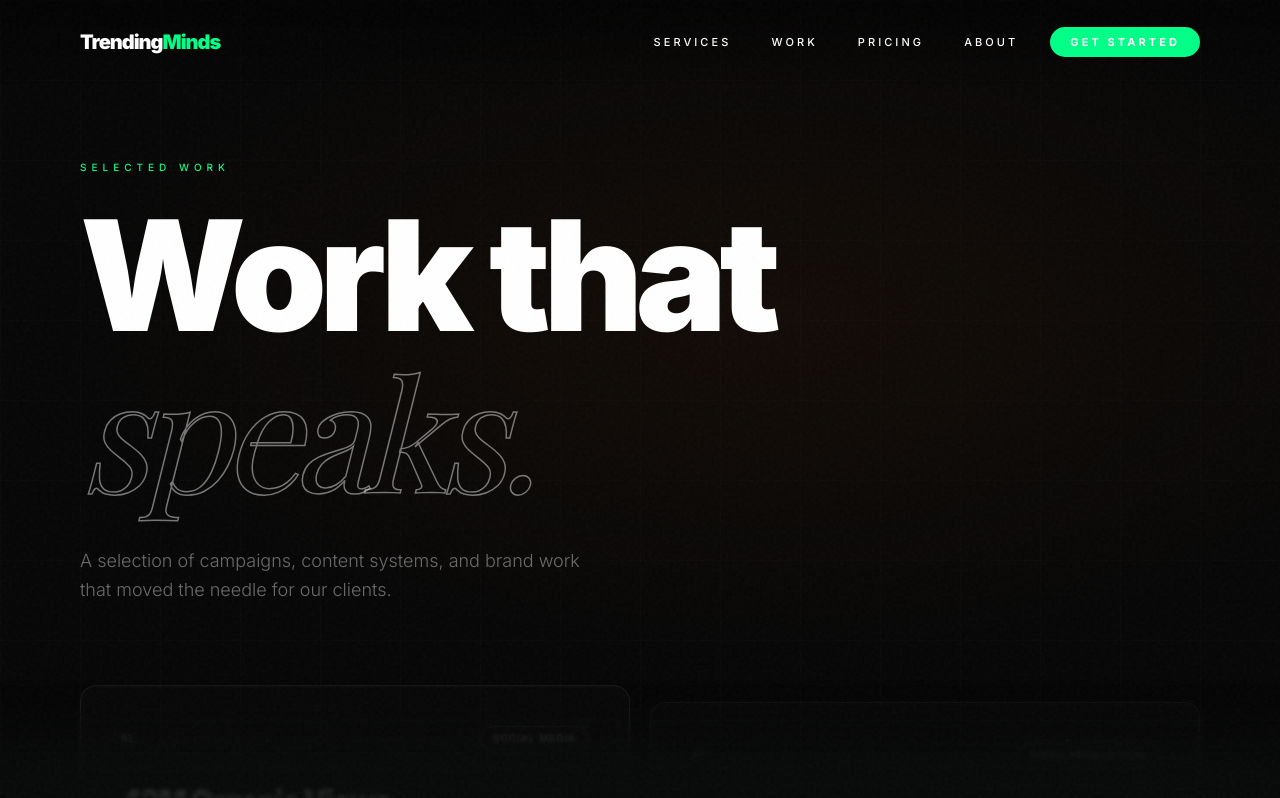
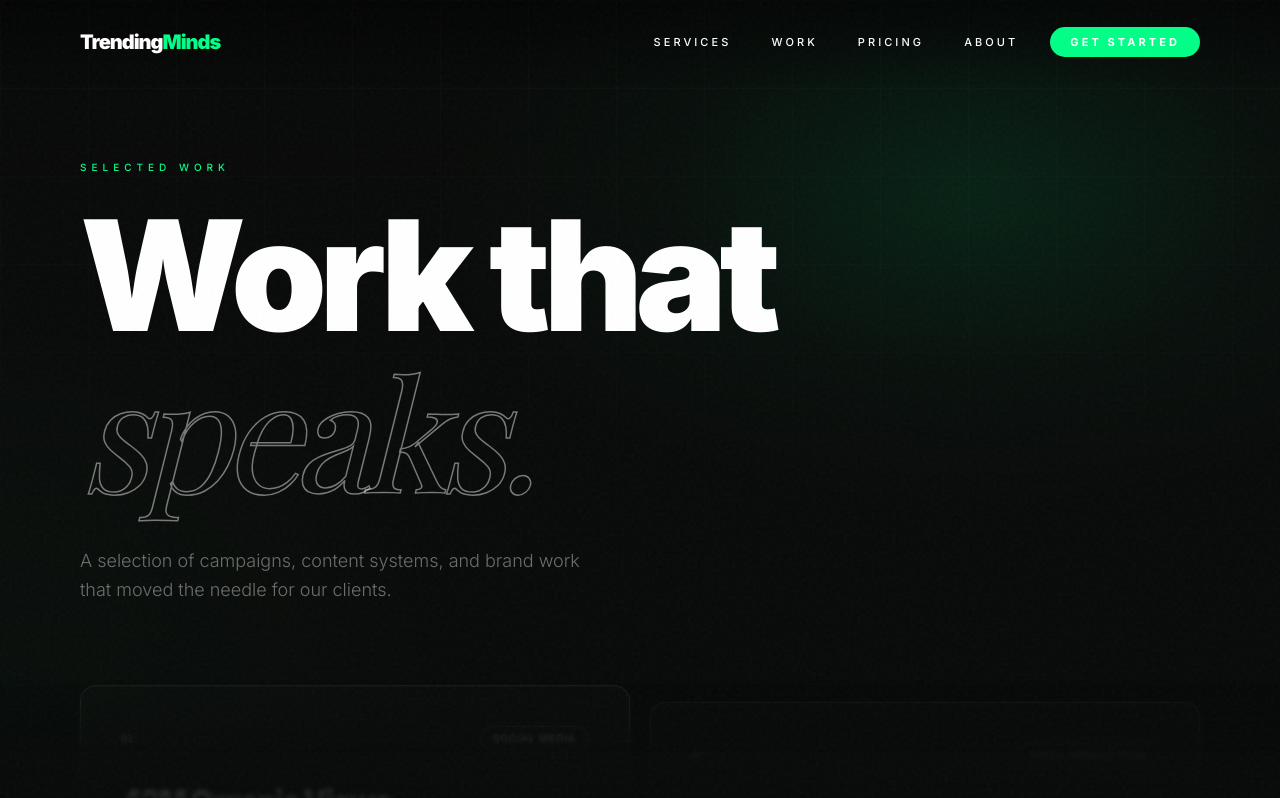
Before and after one commit to AadilRashid/trending-minds-website, a Next.js app: page /work in a window 1280 px wide. Shown: the top 798 px of the page. Built offline with nearby package versions, Linux system fonts and the light colour scheme; a web font is replaced by a local one.

Commit message:
Redesign shared visual foundation and homepage hero

```diff
--- a/components/Background.jsx
+++ b/components/Background.jsx
@@ -2,23 +2,24 @@
 
 export default function Background() {
   return (
-    <div className="fixed inset-0 z-0 bg-[#080808]">
-      {/* Radial gradient accent */}
+    <div className="fixed inset-0 z-0 overflow-hidden bg-[#080a09]" aria-hidden="true">
       <div
         className="absolute inset-0"
         style={{
-          background: "radial-gradient(ellipse 80% 60% at 60% 40%, rgba(255,107,26,0.06) 0%, transparent 70%)",
+          background:
+            "radial-gradient(ellipse 58% 54% at 76% 24%, rgba(0,255,135,.105) 0%, rgba(0,255,135,.025) 42%, transparent 74%), radial-gradient(ellipse 50% 70% at 0% 88%, rgba(0,255,135,.035), transparent 70%)",
         }}
       />
-      {/* Subtle grid */}
       <div
-        className="absolute inset-0 opacity-[0.025]"
+        className="absolute inset-0 opacity-[0.035]"
         style={{
-          backgroundImage: "linear-gradient(rgba(255,255,255,0.5) 1px, transparent 1px), linear-gradient(90deg, rgba(255,255,255,0.5) 1px, transparent 1px)",
-          backgroundSize: "80px 80px",
+          backgroundImage:
+            "linear-gradient(rgba(255,255,255,.5) 1px, transparent 1px), linear-gradient(90deg, rgba(255,255,255,.5) 1px, transparent 1px)",
+          backgroundSize: "88px 88px",
+          maskImage: "linear-gradient(to bottom, black, transparent 88%)",
         }}
       />
-      <div className="absolute inset-0 bg-black/20" />
+      <div className="absolute inset-0 bg-gradient-to-b from-black/10 via-transparent to-[#080a09]/70" />
     </div>
   );
 }
```
